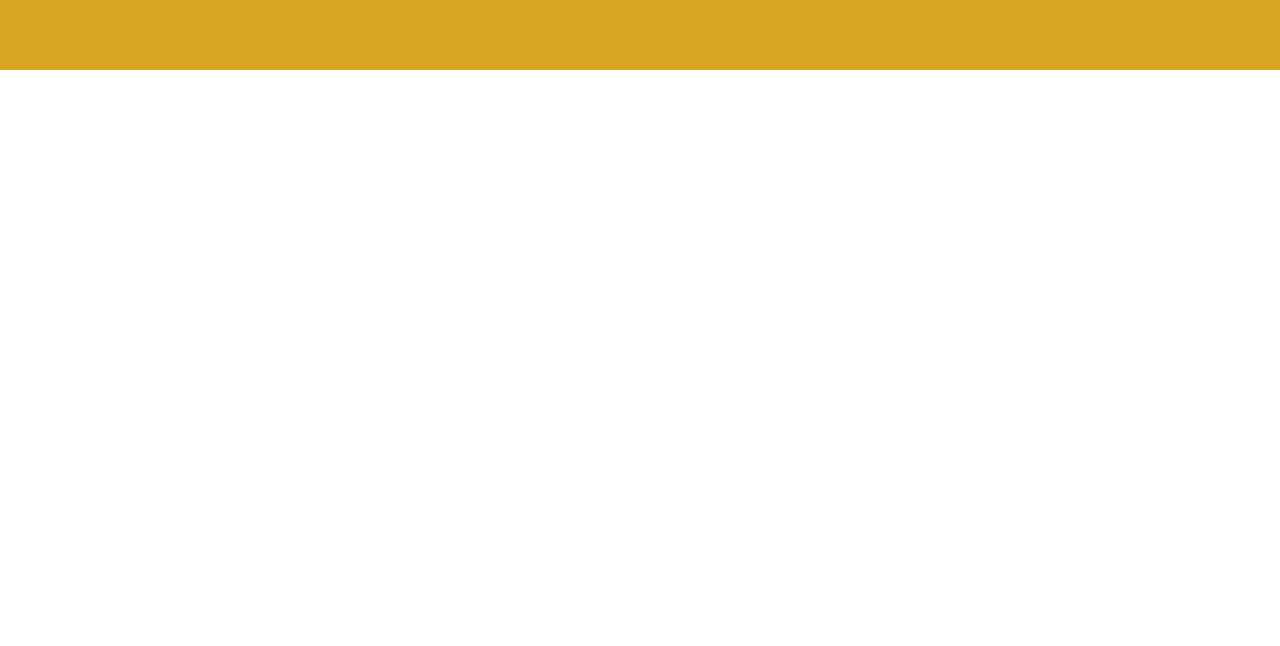
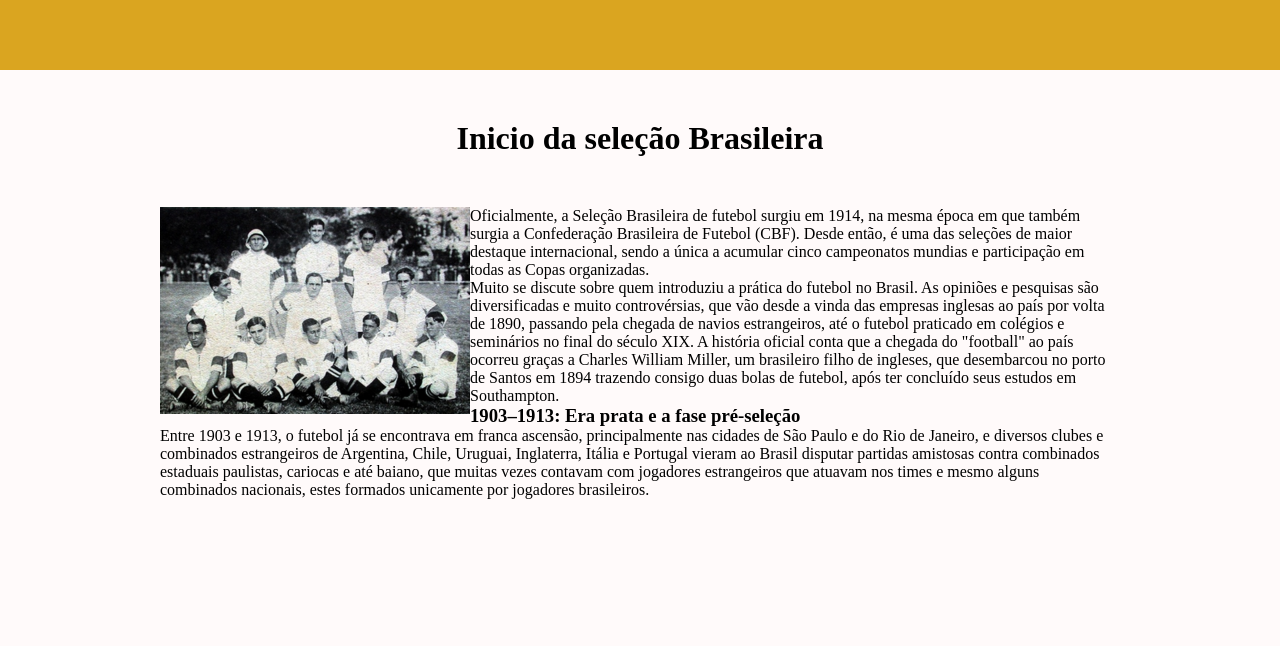
Before and after one commit to Viniciuusgabriel/selecao-brasileira, a plain HTML site: page index.html in a window 1280 px wide. Shown: the part 154-800 px from the top of the page. Drawn offline with Linux system fonts and the light colour scheme.

Commit message:
alterações na pagina principal

```diff
--- a/css/style.css
+++ b/css/style.css
@@ -8,10 +8,13 @@
 *{
     margin: 0;
 }
+body{
+    background-color:#FFFAFA ;
+}
 .container{
     display: grid;
     grid-template-columns: 1fr ;
-    grid-template-rows: 28vh 120vh 10vh;
+    grid-template-rows: 28vh 100vh 15vh;
     grid-template-areas:    'header '
                             'main '
                             'footer';
@@ -29,6 +32,7 @@ main{
 
 footer{
     grid-area: footer;
+    background-color:#00008B ;
 }
 
 .logo{
@@ -53,3 +57,29 @@ header a:hover{
     display: flex;
     justify-content: center;
 }
+
+.textoPrin{
+    margin: auto;
+    width: 960px;
+
+}
+.titulo{
+    margin-top: 50px;
+    text-align: center;
+}
+.conteudo{
+    margin-top: 50px;
+
+}
+
+.imgPrin{
+    float: left;
+}
+
+.text1{
+    margin-left: 10px;
+
+}
+main p{
+    font-size: 16px;
+}
--- a/index.html
+++ b/index.html
@@ -20,8 +20,29 @@
                 <a href="mascotes.html">Mascotes</a>
             </div>
         </header>
-        <main></main>
-        <footer></footer>
+        <main>
+            <h1 class="titulo">Inicio da seleção Brasileira</h1>
+            <section class="textoPrin">
+
+                <div class="conteudo">
+                    <div class="imgPrin">
+                        <img src="../selecao-brasileira/img/inicio-selecao.png" width="310" height="207" alt="">
+                    </div>
+                    <div class="tex1">
+                        <p>Oficialmente, a Seleção Brasileira de futebol surgiu em 1914, na mesma época em que também surgia a Confederação Brasileira de Futebol (CBF).
+
+                        Desde então, é uma das seleções de maior destaque internacional, sendo a única a acumular cinco campeonatos mundias e participação em todas as Copas organizadas.</p>
+                        <p>Muito se discute sobre quem introduziu a prática do futebol no Brasil. As opiniões e pesquisas são diversificadas e muito controvérsias, que vão desde a vinda das empresas inglesas ao país por volta de 1890, passando pela chegada de navios estrangeiros, até o futebol praticado em colégios e seminários no final do século XIX. A história oficial conta que a chegada do "football" ao país ocorreu graças a Charles William Miller, um brasileiro filho de ingleses, que desembarcou no porto de Santos em 1894 trazendo consigo duas bolas de futebol, após ter concluído seus estudos em Southampton.
+                        </p>
+                        <h3>1903–1913: Era prata e a fase pré-seleção</h3>
+                        <p>Entre 1903 e 1913, o futebol já se encontrava em franca ascensão, principalmente nas cidades de São Paulo e do Rio de Janeiro, e diversos clubes e combinados estrangeiros de Argentina, Chile, Uruguai, Inglaterra, Itália e Portugal vieram ao Brasil disputar partidas amistosas contra combinados estaduais paulistas, cariocas e até baiano, que muitas vezes contavam com jogadores estrangeiros que atuavam nos times e mesmo alguns combinados nacionais, estes formados unicamente por jogadores brasileiros.</p>
+                    </div>
+                </div>
+            </section>
+        </main>
+        <footer>
+
+        </footer>
     </div>
 </body>
 </html>
```
Also changed, not shown: img/inicio-selecao.png (added).
